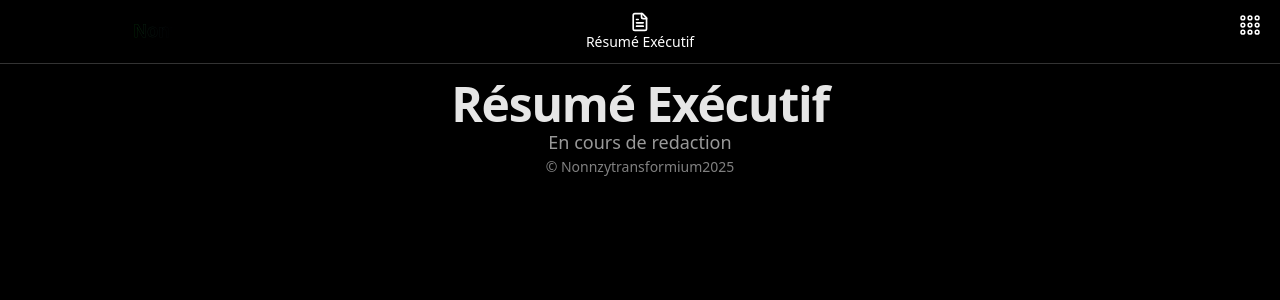
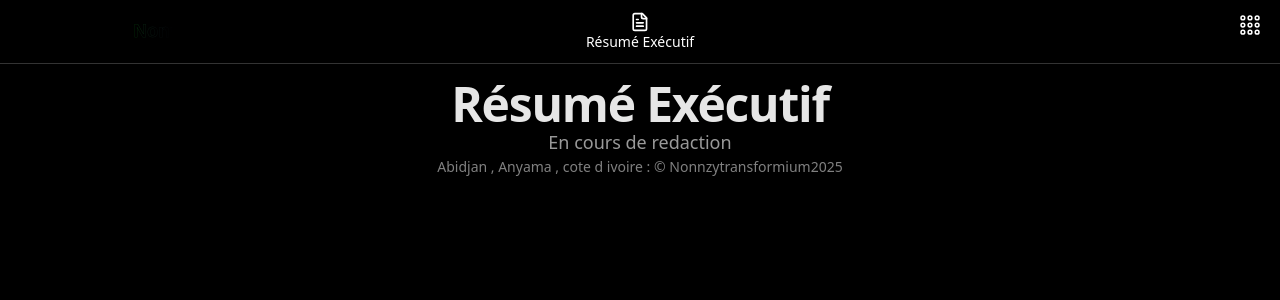
Before and after one commit to nonnzy7even7iete/nonnzytransformiumfullstackbundel, a Next.js app: page /ResumeExecutif in a window 1280 px wide. Shown: the top 300 px of the page. Built offline with nearby package versions, Linux system fonts and the light colour scheme; no server answers.

Commit message:
Zy Bulding workflow

```diff
--- a/src/app/ResumeExecutif/page.tsx
+++ b/src/app/ResumeExecutif/page.tsx
@@ -19,7 +19,7 @@ export default function ResumeExecutifPage() {
         </div>
 
         <div className="text-center text-white/50 mt-24 text-sm">
-          © Nonnzytransformium2025
+          Abidjan , Anyama , cote d ivoire : © Nonnzytransformium2025
         </div>
       </main>
     </>
```
